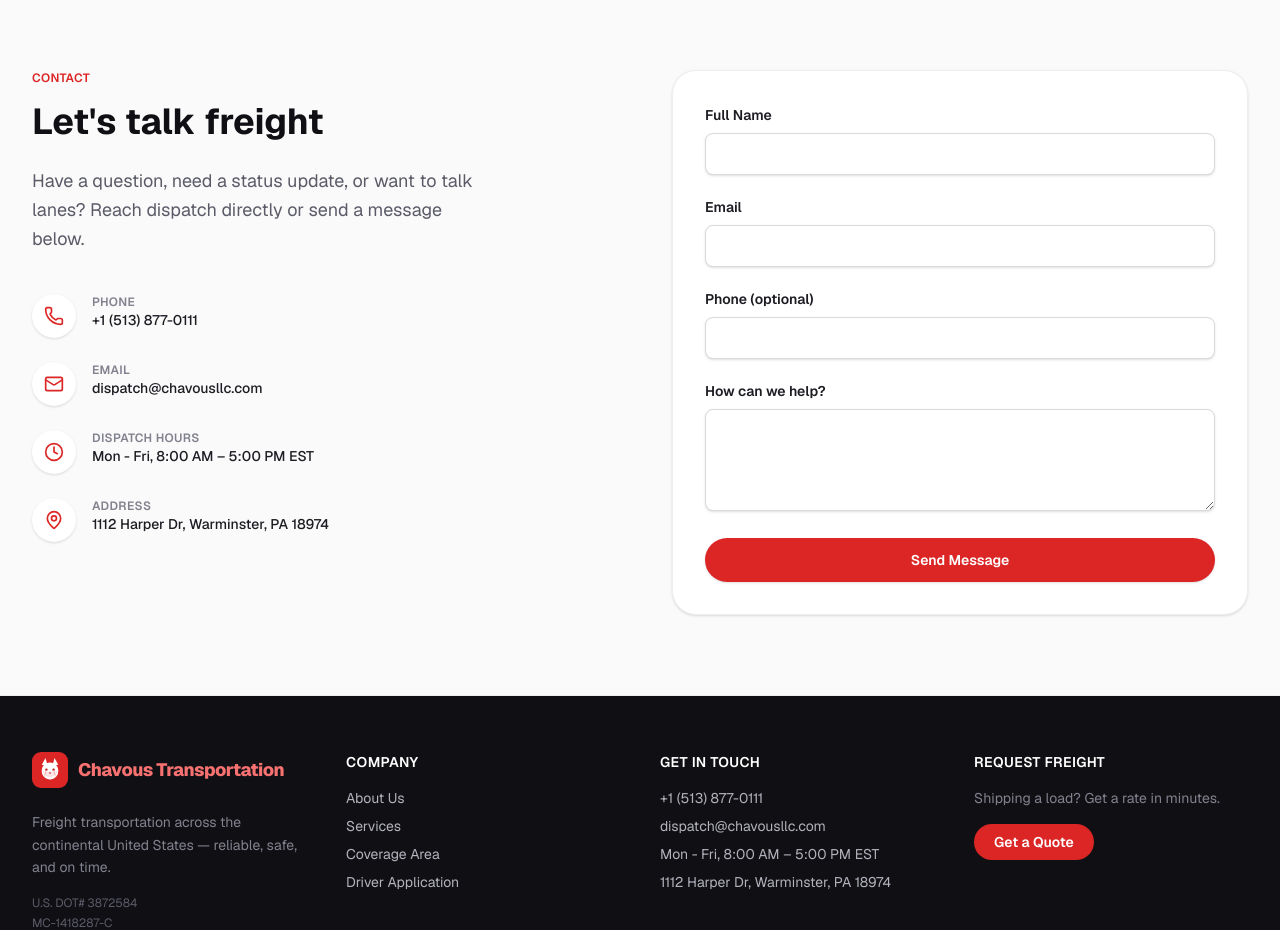
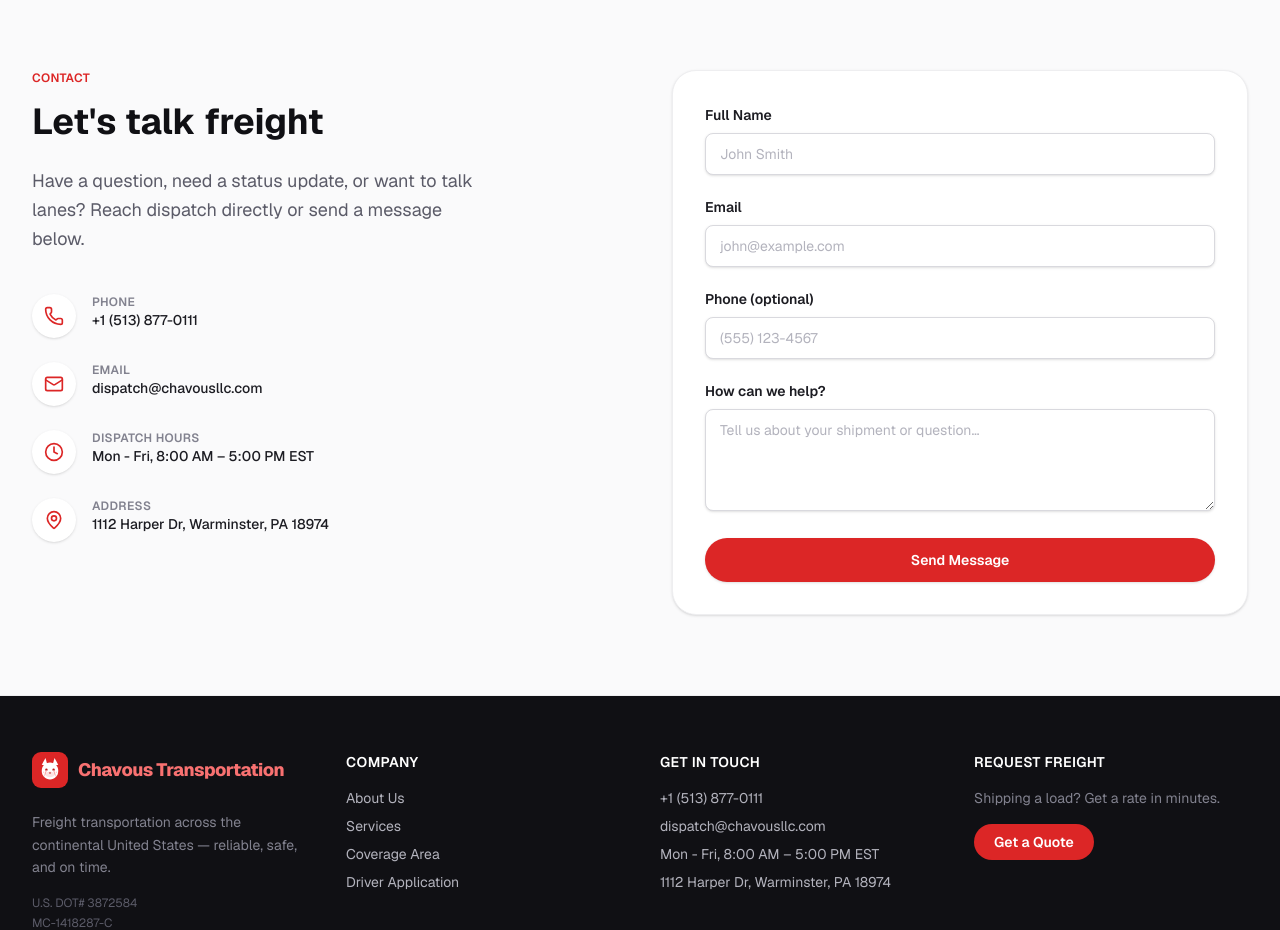
Before and after one commit to chavousllc/chavousllc, a Next.js app: page / in a window 1280 px wide. Shown: the part 3720-4650 px from the top of the page. Built offline with nearby package versions, Linux system fonts and the light colour scheme; no server answers; the database is empty.

Commit message:
Add example placeholders to all customer-facing form fields
Quote, contact, and driver application forms now show sample
values (e.g. "John Smith", "Dallas") in empty text fields, matching
the pattern already used on a few fields like SSN and endorsements.

```diff
--- a/components/ContactForm.tsx
+++ b/components/ContactForm.tsx
@@ -47,11 +47,12 @@
 
   return (
     <form onSubmit={handleSubmit(onSubmit)} className="space-y-5">
-      <TextInput label="Full Name" error={errors.name?.message} {...register("name")} />
-      <TextInput label="Email" type="email" error={errors.email?.message} {...register("email")} />
-      <TextInput label="Phone (optional)" type="tel" error={errors.phone?.message} {...register("phone")} />
+      <TextInput label="Full Name" placeholder="John Smith" error={errors.name?.message} {...register("name")} />
+      <TextInput label="Email" type="email" placeholder="john@example.com" error={errors.email?.message} {...register("email")} />
+      <TextInput label="Phone (optional)" type="tel" placeholder="(555) 123-4567" error={errors.phone?.message} {...register("phone")} />
       <TextArea
         label="How can we help?"
+        placeholder="Tell us about your shipment or question…"
         error={errors.message?.message}
         {...register("message")}
       />
--- a/components/QuoteForm.tsx
+++ b/components/QuoteForm.tsx
@@ -57,10 +57,10 @@
           Shipper Information
         </h3>
         <div className="mt-4 grid grid-cols-1 gap-5 sm:grid-cols-2">
-          <TextInput label="Company Name" required error={errors.shipperCompany?.message} {...register("shipperCompany")} />
-          <TextInput label="Contact Name" required error={errors.contactName?.message} {...register("contactName")} />
-          <TextInput label="Email" type="email" required error={errors.email?.message} {...register("email")} />
-          <TextInput label="Phone" type="tel" required error={errors.phone?.message} {...register("phone")} />
+          <TextInput label="Company Name" placeholder="Acme Logistics LLC" required error={errors.shipperCompany?.message} {...register("shipperCompany")} />
+          <TextInput label="Contact Name" placeholder="John Smith" required error={errors.contactName?.message} {...register("contactName")} />
+          <TextInput label="Email" type="email" placeholder="john@acmelogistics.com" required error={errors.email?.message} {...register("email")} />
+          <TextInput label="Phone" type="tel" placeholder="(555) 123-4567" required error={errors.phone?.message} {...register("phone")} />
         </div>
       </div>
 
@@ -69,7 +69,7 @@
           Load Details
         </h3>
         <div className="mt-4 grid grid-cols-1 gap-5 sm:grid-cols-2">
-          <TextInput label="Origin City" required error={errors.originCity?.message} {...register("originCity")} />
+          <TextInput label="Origin City" placeholder="Dallas" required error={errors.originCity?.message} {...register("originCity")} />
           <Select label="Origin State" required error={errors.originState?.message} {...register("originState")}>
             <option value="">Select a state</option>
             {US_STATES.map((s) => (
@@ -78,7 +78,7 @@
               </option>
             ))}
           </Select>
-          <TextInput label="Destination City" required error={errors.destCity?.message} {...register("destCity")} />
+          <TextInput label="Destination City" placeholder="Atlanta" required error={errors.destCity?.message} {...register("destCity")} />
           <Select label="Destination State" required error={errors.destState?.message} {...register("destState")}>
             <option value="">Select a state</option>
             {US_STATES.map((s) => (
@@ -88,7 +88,7 @@
             ))}
           </Select>
           <TextInput label="Pickup Date" type="date" required error={errors.pickupDate?.message} {...register("pickupDate")} />
-          <TextInput label="Weight (lbs)" type="number" required error={errors.weight?.message} {...register("weight", { valueAsNumber: true })} />
+          <TextInput label="Weight (lbs)" type="number" placeholder="42000" required error={errors.weight?.message} {...register("weight", { valueAsNumber: true })} />
           <Select label="Equipment Type" required error={errors.equipmentType?.message} {...register("equipmentType")}>
             {EQUIPMENT_TYPES.map((t) => (
               <option key={t.value} value={t.value}>{t.label}</option>
@@ -100,8 +100,8 @@
             ))}
           </Select>
         </div>
-        <TextInput label="Commodity" className="mt-5" required error={errors.commodity?.message} {...register("commodity")} />
-        <TextArea label="Additional Notes (optional)" className="mt-5" error={errors.notes?.message} {...register("notes")} />
+        <TextInput label="Commodity" placeholder="Palletized dry goods" className="mt-5" required error={errors.commodity?.message} {...register("commodity")} />
+        <TextArea label="Additional Notes (optional)" placeholder="Anything else we should know about this load?" className="mt-5" error={errors.notes?.message} {...register("notes")} />
       </div>
 
       {serverError && <p className="text-sm font-medium text-brand-600">{serverError}</p>}
--- a/components/apply/StepBanking.tsx
+++ b/components/apply/StepBanking.tsx
@@ -17,9 +17,9 @@
         Used to set up direct deposit for pay once you&apos;re hired.
       </p>
       <div className="mt-6 grid grid-cols-1 gap-5 sm:grid-cols-2">
-        <TextInput label="Bank Name" className="sm:col-span-2" required error={errors.bankName?.message} {...register("bankName")} />
+        <TextInput label="Bank Name" placeholder="Chase Bank" className="sm:col-span-2" required error={errors.bankName?.message} {...register("bankName")} />
         <TextInput label="Routing Number" placeholder="9 digits" required error={errors.bankRoutingNumber?.message} {...register("bankRoutingNumber")} />
-        <TextInput label="Account Number" required error={errors.bankAccountNumber?.message} {...register("bankAccountNumber")} />
+        <TextInput label="Account Number" placeholder="1234567890" required error={errors.bankAccountNumber?.message} {...register("bankAccountNumber")} />
       </div>
     </div>
   );
--- a/components/apply/StepPersonalInfo.tsx
+++ b/components/apply/StepPersonalInfo.tsx
@@ -22,9 +22,9 @@
       <div>
         <SectionTitle>Applicant Information</SectionTitle>
         <div className="mt-4 grid grid-cols-1 gap-5 sm:grid-cols-2">
-          <TextInput label="Full Name" required error={errors.fullName?.message} {...register("fullName")} />
-          <TextInput label="Email" type="email" required error={errors.email?.message} {...register("email")} />
-          <TextInput label="Phone" type="tel" required error={errors.phone?.message} {...register("phone")} />
+          <TextInput label="Full Name" placeholder="John Smith" required error={errors.fullName?.message} {...register("fullName")} />
+          <TextInput label="Email" type="email" placeholder="john@example.com" required error={errors.email?.message} {...register("email")} />
+          <TextInput label="Phone" type="tel" placeholder="(555) 123-4567" required error={errors.phone?.message} {...register("phone")} />
           <TextInput
             label="Social Security Number"
             placeholder="123-45-6789"
@@ -33,8 +33,8 @@
             {...register("ssn")}
           />
           <TextInput label="Date of Birth" type="date" required error={errors.dateOfBirth?.message} {...register("dateOfBirth")} />
-          <TextInput label="Street Address" className="sm:col-span-2" required error={errors.address?.message} {...register("address")} />
-          <TextInput label="City" required error={errors.city?.message} {...register("city")} />
+          <TextInput label="Street Address" placeholder="123 Main St" className="sm:col-span-2" required error={errors.address?.message} {...register("address")} />
+          <TextInput label="City" placeholder="Warminster" required error={errors.city?.message} {...register("city")} />
           <Select label="State" required error={errors.state?.message} {...register("state")}>
             <option value="">Select a state</option>
             {US_STATES.map((s) => (
@@ -43,16 +43,16 @@
               </option>
             ))}
           </Select>
-          <TextInput label="ZIP" required error={errors.zip?.message} {...register("zip")} />
+          <TextInput label="ZIP" placeholder="18974" required error={errors.zip?.message} {...register("zip")} />
         </div>
       </div>
 
       <div>
         <SectionTitle>Position</SectionTitle>
         <div className="mt-4 grid grid-cols-1 gap-5 sm:grid-cols-2">
-          <TextInput label="Position Applied For" required error={errors.positionAppliedFor?.message} {...register("positionAppliedFor")} />
+          <TextInput label="Position Applied For" placeholder="Company Driver" required error={errors.positionAppliedFor?.message} {...register("positionAppliedFor")} />
           <TextInput label="Availability Date" type="date" required error={errors.availabilityDate?.message} {...register("availabilityDate")} />
-          <TextInput label="Desired Routes / Lanes" className="sm:col-span-2" required error={errors.desiredRoutes?.message} {...register("desiredRoutes")} />
+          <TextInput label="Desired Routes / Lanes" placeholder="Southeast regional, home weekly" className="sm:col-span-2" required error={errors.desiredRoutes?.message} {...register("desiredRoutes")} />
         </div>
         <div className="mt-4 flex flex-col gap-3 sm:flex-row sm:gap-8">
           <Checkbox label="Willing to travel / run OTR" {...register("willingToTravel")} />
--- a/components/apply/StepSubmit.tsx
+++ b/components/apply/StepSubmit.tsx
@@ -27,7 +27,7 @@
         {...register("consentBackgroundCheck")}
       />
       <div className="mt-5 grid grid-cols-1 gap-5 sm:grid-cols-2">
-        <TextInput label="Signature (type full name)" required error={errors.signatureName?.message} {...register("signatureName")} />
+        <TextInput label="Signature (type full name)" placeholder="John Smith" required error={errors.signatureName?.message} {...register("signatureName")} />
         <TextInput label="Date" type="date" required error={errors.signatureDate?.message} {...register("signatureDate")} />
       </div>
       {serverError && <p className="mt-5 text-sm font-medium text-brand-600">{serverError}</p>}
```
Also changed, not shown: components/apply/StepExperience.tsx (+8 -8 lines).
